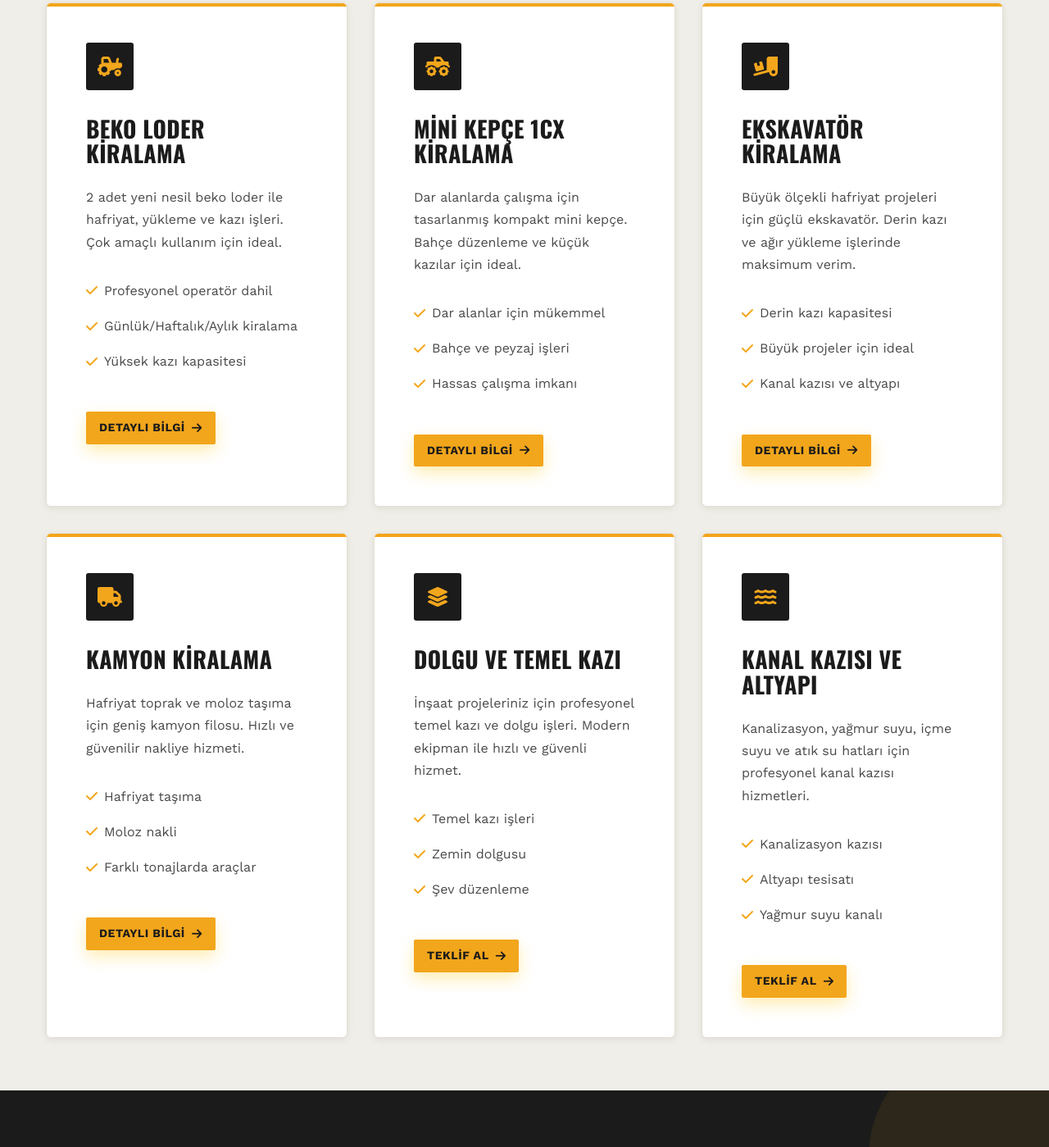
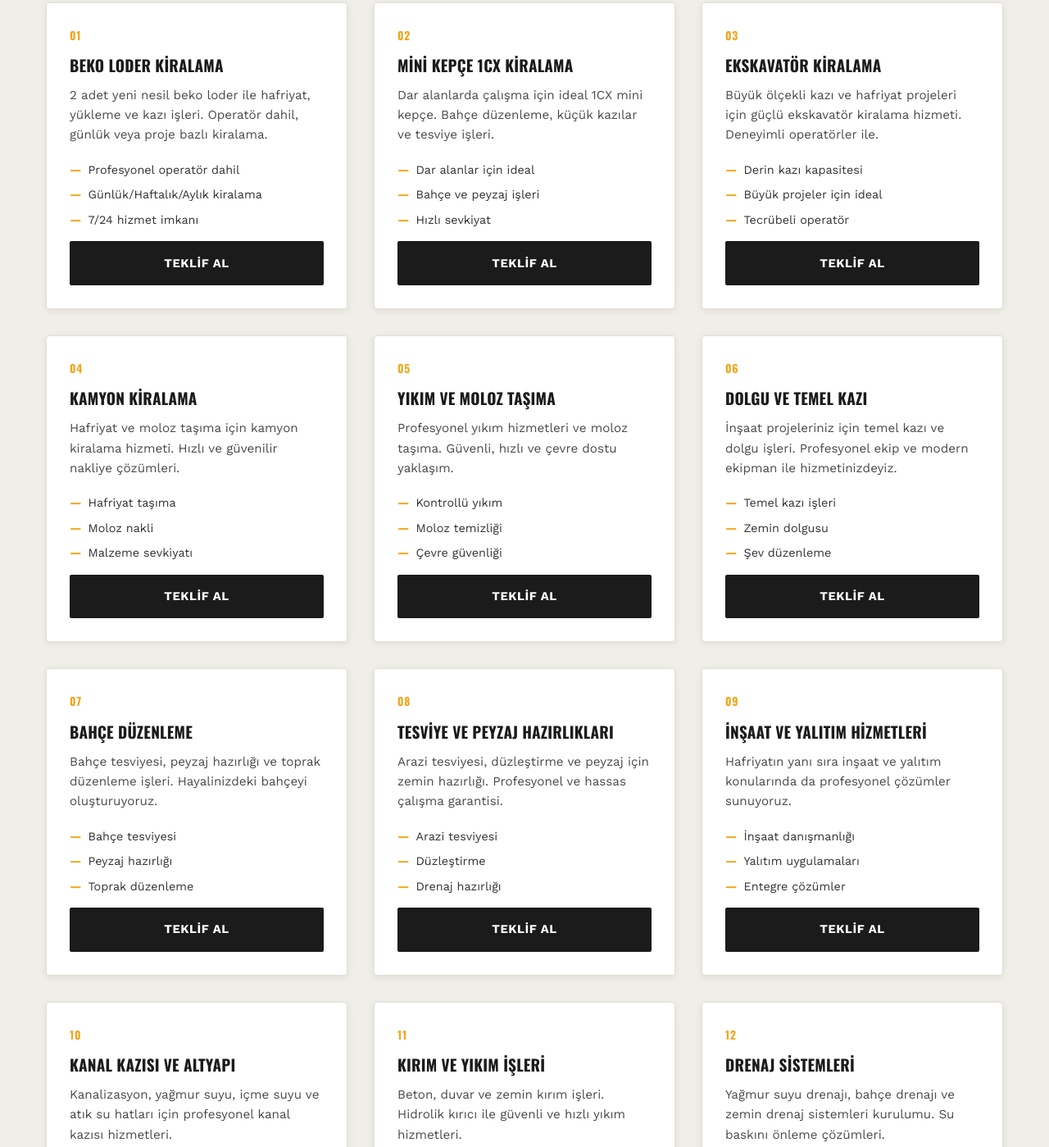
Before and after one commit to 2samet00/aa, a website: page hizmetler.html in a window 1280 px wide. Shown: the part 906-2305 px from the top of the page at 82% size. Drawn offline with nearby package versions, Linux system fonts and the light colour scheme.

Commit message:
Hizmetler: referanstaki 12 numaralı hizmet kartını birebir taşı (01-12)
- 6 ikonlu kart -> 12 numaralı kart (amber num, Oswald başlık, — tireli maddeler)
- Koyu "Teklif Al" butonu (.btn-dark) + .svc-card/.svc-num/.svc-bullets stilleri

Co-Authored-By: Claude Opus 4.8 <noreply@anthropic.com>

```diff
--- a/hizmetler.html
+++ b/hizmetler.html
@@ -106,106 +106,148 @@
     <section class="services" style="padding: 4rem 0;">
         <div class="container">
             <div class="services-grid">
-                <!-- Beko Loder -->
-                <div class="service-card">
-                    <div class="service-icon">
-                        <i class="fas fa-tractor"></i>
-                    </div>
+                <div class="svc-card">
+                    <div class="svc-num">01</div>
                     <h3>Beko Loder Kiralama</h3>
-                    <p>2 adet yeni nesil beko loder ile hafriyat, yükleme ve kazı işleri. Çok amaçlı kullanım için ideal.</p>
-                    <ul class="service-features">
-                        <li><i class="fas fa-check"></i> Profesyonel operatör dahil</li>
-                        <li><i class="fas fa-check"></i> Günlük/Haftalık/Aylık kiralama</li>
-                        <li><i class="fas fa-check"></i> Yüksek kazı kapasitesi</li>
+                    <p>2 adet yeni nesil beko loder ile hafriyat, yükleme ve kazı işleri. Operatör dahil, günlük veya proje bazlı kiralama.</p>
+                    <ul class="svc-bullets">
+                        <li>Profesyonel operatör dahil</li>
+                        <li>Günlük/Haftalık/Aylık kiralama</li>
+                        <li>7/24 hizmet imkanı</li>
                     </ul>
-                    <a href="beko-loder-kiralama.html" class="btn btn-primary btn-sm" style="margin-top: 1rem;">
-                        Detaylı Bilgi <i class="fas fa-arrow-right"></i>
-                    </a>
+                    <a href="beko-loder-kiralama.html" class="btn btn-dark">Teklif Al</a>
                 </div>
 
-                <!-- Mini Kepçe -->
-                <div class="service-card">
-                    <div class="service-icon">
-                        <i class="fas fa-truck-monster"></i>
-                    </div>
+                <div class="svc-card">
+                    <div class="svc-num">02</div>
                     <h3>Mini Kepçe 1CX Kiralama</h3>
-                    <p>Dar alanlarda çalışma için tasarlanmış kompakt mini kepçe. Bahçe düzenleme ve küçük kazılar için ideal.</p>
-                    <ul class="service-features">
-                        <li><i class="fas fa-check"></i> Dar alanlar için mükemmel</li>
-                        <li><i class="fas fa-check"></i> Bahçe ve peyzaj işleri</li>
-                        <li><i class="fas fa-check"></i> Hassas çalışma imkanı</li>
+                    <p>Dar alanlarda çalışma için ideal 1CX mini kepçe. Bahçe düzenleme, küçük kazılar ve tesviye işleri.</p>
+                    <ul class="svc-bullets">
+                        <li>Dar alanlar için ideal</li>
+                        <li>Bahçe ve peyzaj işleri</li>
+                        <li>Hızlı sevkiyat</li>
                     </ul>
-                    <a href="mini-kepce-kiralama.html" class="btn btn-primary btn-sm" style="margin-top: 1rem;">
-                        Detaylı Bilgi <i class="fas fa-arrow-right"></i>
-                    </a>
+                    <a href="mini-kepce-kiralama.html" class="btn btn-dark">Teklif Al</a>
                 </div>
 
-                <!-- Ekskavatör -->
-                <div class="service-card">
-                    <div class="service-icon">
-                        <i class="fas fa-truck-loading"></i>
-                    </div>
+                <div class="svc-card">
+                    <div class="svc-num">03</div>
                     <h3>Ekskavatör Kiralama</h3>
-                    <p>Büyük ölçekli hafriyat projeleri için güçlü ekskavatör. Derin kazı ve ağır yükleme işlerinde maksimum verim.</p>
-                    <ul class="service-features">
-                        <li><i class="fas fa-check"></i> Derin kazı kapasitesi</li>
-                        <li><i class="fas fa-check"></i> Büyük projeler için ideal</li>
-                        <li><i class="fas fa-check"></i> Kanal kazısı ve altyapı</li>
+                    <p>Büyük ölçekli kazı ve hafriyat projeleri için güçlü ekskavatör kiralama hizmeti. Deneyimli operatörler ile.</p>
+                    <ul class="svc-bullets">
+                        <li>Derin kazı kapasitesi</li>
+                        <li>Büyük projeler için ideal</li>
+                        <li>Tecrübeli operatör</li>
                     </ul>
-                    <a href="ekskavotor-kiralama.html" class="btn btn-primary btn-sm" style="margin-top: 1rem;">
-                        Detaylı Bilgi <i class="fas fa-arrow-right"></i>
-                    </a>
+                    <a href="ekskavotor-kiralama.html" class="btn btn-dark">Teklif Al</a>
                 </div>
 
-                <!-- Kamyon -->
-                <div class="service-card">
-                    <div class="service-icon">
-                        <i class="fas fa-truck"></i>
-                    </div>
+                <div class="svc-card">
+                    <div class="svc-num">04</div>
                     <h3>Kamyon Kiralama</h3>
-                    <p>Hafriyat toprak ve moloz taşıma için geniş kamyon filosu. Hızlı ve güvenilir nakliye hizmeti.</p>
-                    <ul class="service-features">
-                        <li><i class="fas fa-check"></i> Hafriyat taşıma</li>
-                        <li><i class="fas fa-check"></i> Moloz nakli</li>
-                        <li><i class="fas fa-check"></i> Farklı tonajlarda araçlar</li>
+                    <p>Hafriyat ve moloz taşıma için kamyon kiralama hizmeti. Hızlı ve güvenilir nakliye çözümleri.</p>
+                    <ul class="svc-bullets">
+                        <li>Hafriyat taşıma</li>
+                        <li>Moloz nakli</li>
+                        <li>Malzeme sevkiyatı</li>
                     </ul>
-                    <a href="kamyon-kiralama.html" class="btn btn-primary btn-sm" style="margin-top: 1rem;">
-                        Detaylı Bilgi <i class="fas fa-arrow-right"></i>
-                    </a>
+                    <a href="kamyon-kiralama.html" class="btn btn-dark">Teklif Al</a>
                 </div>
 
-                <!-- Temel Kazı -->
-                <div class="service-card">
-                    <div class="service-icon">
-                        <i class="fas fa-layer-group"></i>
-                    </div>
-                    <h3>Dolgu ve Temel Kazı</h3>
-                    <p>İnşaat projeleriniz için profesyonel temel kazı ve dolgu işleri. Modern ekipman ile hızlı ve güvenli hizmet.</p>
-                    <ul class="service-features">
-                        <li><i class="fas fa-check"></i> Temel kazı işleri</li>
-                        <li><i class="fas fa-check"></i> Zemin dolgusu</li>
-                        <li><i class="fas fa-check"></i> Şev düzenleme</li>
+                <div class="svc-card">
+                    <div class="svc-num">05</div>
+                    <h3>Yıkım ve Moloz Taşıma</h3>
+                    <p>Profesyonel yıkım hizmetleri ve moloz taşıma. Güvenli, hızlı ve çevre dostu yaklaşım.</p>
+                    <ul class="svc-bullets">
+                        <li>Kontrollü yıkım</li>
+                        <li>Moloz temizliği</li>
+                        <li>Çevre güvenliği</li>
                     </ul>
-                    <a href="index.html#teklif" class="btn btn-primary btn-sm" style="margin-top: 1rem;">
-                        Teklif Al <i class="fas fa-arrow-right"></i>
-                    </a>
+                    <a href="iletisim.html" class="btn btn-dark">Teklif Al</a>
                 </div>
 
-                <!-- Kanal Kazısı -->
-                <div class="service-card">
-                    <div class="service-icon">
-                        <i class="fas fa-water"></i>
-                    </div>
+                <div class="svc-card">
+                    <div class="svc-num">06</div>
+                    <h3>Dolgu ve Temel Kazı</h3>
+                    <p>İnşaat projeleriniz için temel kazı ve dolgu işleri. Profesyonel ekip ve modern ekipman ile hizmetinizdeyiz.</p>
+                    <ul class="svc-bullets">
+                        <li>Temel kazı işleri</li>
+                        <li>Zemin dolgusu</li>
+                        <li>Şev düzenleme</li>
+                    </ul>
+                    <a href="iletisim.html" class="btn btn-dark">Teklif Al</a>
+                </div>
+
+                <div class="svc-card">
+                    <div class="svc-num">07</div>
+                    <h3>Bahçe Düzenleme</h3>
+                    <p>Bahçe tesviyesi, peyzaj hazırlığı ve toprak düzenleme işleri. Hayalinizdeki bahçeyi oluşturuyoruz.</p>
+                    <ul class="svc-bullets">
+                        <li>Bahçe tesviyesi</li>
+                        <li>Peyzaj hazırlığı</li>
+                        <li>Toprak düzenleme</li>
+                    </ul>
+                    <a href="iletisim.html" class="btn btn-dark">Teklif Al</a>
+                </div>
+
+                <div class="svc-card">
+                    <div class="svc-num">08</div>
+                    <h3>Tesviye ve Peyzaj Hazırlıkları</h3>
+                    <p>Arazi tesviyesi, düzleştirme ve peyzaj için zemin hazırlığı. Profesyonel ve hassas çalışma garantisi.</p>
+                    <ul class="svc-bullets">
+                        <li>Arazi tesviyesi</li>
+                        <li>Düzleştirme</li>
+                        <li>Drenaj hazırlığı</li>
+                    </ul>
+                    <a href="iletisim.html" class="btn btn-dark">Teklif Al</a>
+                </div>
+
+                <div class="svc-card">
+                    <div class="svc-num">09</div>
+                    <h3>İnşaat ve Yalıtım Hizmetleri</h3>
+                    <p>Hafriyatın yanı sıra inşaat ve yalıtım konularında da profesyonel çözümler sunuyoruz.</p>
+                    <ul class="svc-bullets">
+                        <li>İnşaat danışmanlığı</li>
+                        <li>Yalıtım uygulamaları</li>
+                        <li>Entegre çözümler</li>
+                    </ul>
+                    <a href="iletisim.html" class="btn btn-dark">Teklif Al</a>
+                </div>
+
+                <div class="svc-card">
+                    <div class="svc-num">10</div>
                     <h3>Kanal Kazısı ve Altyapı</h3>
                     <p>Kanalizasyon, yağmur suyu, içme suyu ve atık su hatları için profesyonel kanal kazısı hizmetleri.</p>
-                    <ul class="service-features">
-                        <li><i class="fas fa-check"></i> Kanalizasyon kazısı</li>
-                        <li><i class="fas fa-check"></i> Altyapı tesisatı</li>
-                        <li><i class="fas fa-check"></i> Yağmur suyu kanalı</li>
+                    <ul class="svc-bullets">
+                        <li>Kanalizasyon kazısı</li>
+                        <li>Altyapı tesisatı</li>
+                        <li>Yağmur suyu kanalı</li>
                     </ul>
-                    <a href="index.html#teklif" class="btn btn-primary btn-sm" style="margin-top: 1rem;">
-                        Teklif Al <i class="fas fa-arrow-right"></i>
-                    </a>
+                    <a href="kanal-acma-hizmeti.html" class="btn btn-dark">Teklif Al</a>
+                </div>
+
+                <div class="svc-card">
+                    <div class="svc-num">11</div>
+                    <h3>Kırım ve Yıkım İşleri</h3>
+                    <p>Beton, duvar ve zemin kırım işleri. Hidrolik kırıcı ile güvenli ve hızlı yıkım hizmetleri.</p>
+                    <ul class="svc-bullets">
+                        <li>Beton kırım</li>
+                        <li>Duvar kırım</li>
+                        <li>Zemin kırım</li>
+                    </ul>
+                    <a href="iletisim.html" class="btn btn-dark">Teklif Al</a>
+                </div>
+
+                <div class="svc-card">
+                    <div class="svc-num">12</div>
+                    <h3>Drenaj Sistemleri</h3>
+                    <p>Yağmur suyu drenajı, bahçe drenajı ve zemin drenaj sistemleri kurulumu. Su baskını önleme çözümleri.</p>
+                    <ul class="svc-bullets">
+                        <li>Yağmur suyu drenajı</li>
+                        <li>Bahçe drenaj sistemi</li>
+                        <li>Su baskını önleme</li>
+                    </ul>
+                    <a href="iletisim.html" class="btn btn-dark">Teklif Al</a>
                 </div>
             </div>
         </div>
--- a/style.css
+++ b/style.css
@@ -398,6 +398,16 @@ section {
     background: var(--primary-light);
 }
 
+.btn-dark {
+    background: var(--secondary-color);
+    color: #fff;
+}
+
+.btn-dark:hover {
+    background: var(--secondary-light);
+    transform: translateY(-2px);
+}
+
 .btn-lg {
     padding: 1rem 2rem;
     font-size: 1.1rem;
@@ -673,6 +683,72 @@ section {
 
 .service-link:hover {
     gap: var(--spacing-sm);
+}
+
+/* ===== Numaralı Hizmet Kartları (referans) ===== */
+.svc-card {
+    background: var(--white);
+    border: 1px solid var(--border-color);
+    border-radius: var(--radius-md);
+    padding: 28px;
+    display: flex;
+    flex-direction: column;
+    gap: 14px;
+    box-shadow: var(--shadow-sm);
+    transition: all var(--transition-normal);
+}
+
+.svc-card:hover {
+    transform: translateY(-4px);
+    box-shadow: var(--shadow-md);
+}
+
+.svc-num {
+    font-family: var(--font-heading);
+    font-size: 0.85rem;
+    font-weight: 700;
+    color: var(--primary-color);
+    letter-spacing: 0.05em;
+}
+
+.svc-card h3 {
+    margin: 0;
+    font-size: 1.2rem;
+}
+
+.svc-card > p {
+    font-size: 0.95rem;
+    line-height: 1.6;
+    color: var(--text-gray);
+    margin: 0;
+}
+
+.svc-bullets {
+    list-style: none;
+    display: flex;
+    flex-direction: column;
+    gap: 6px;
+    margin: 4px 0 0;
+    padding: 0;
+}
+
+.svc-bullets li {
+    font-size: 0.9rem;
+    color: #333;
+    display: flex;
+    gap: 8px;
+}
+
+.svc-bullets li::before {
+    content: '—';
+    color: var(--primary-color);
+    font-weight: 700;
+}
+
+.svc-card .btn {
+    margin-top: auto;
+    width: 100%;
+    justify-content: center;
 }
 
 /* ===== About Section ===== */
```
